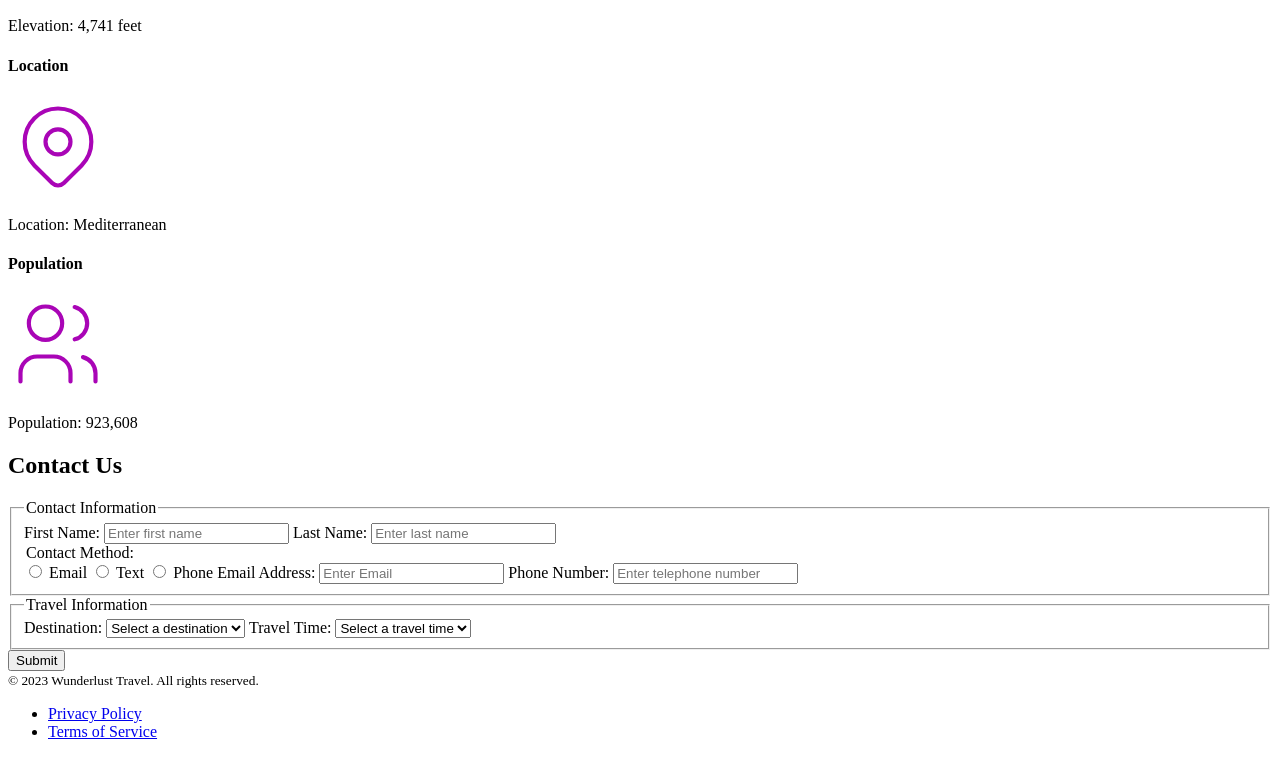
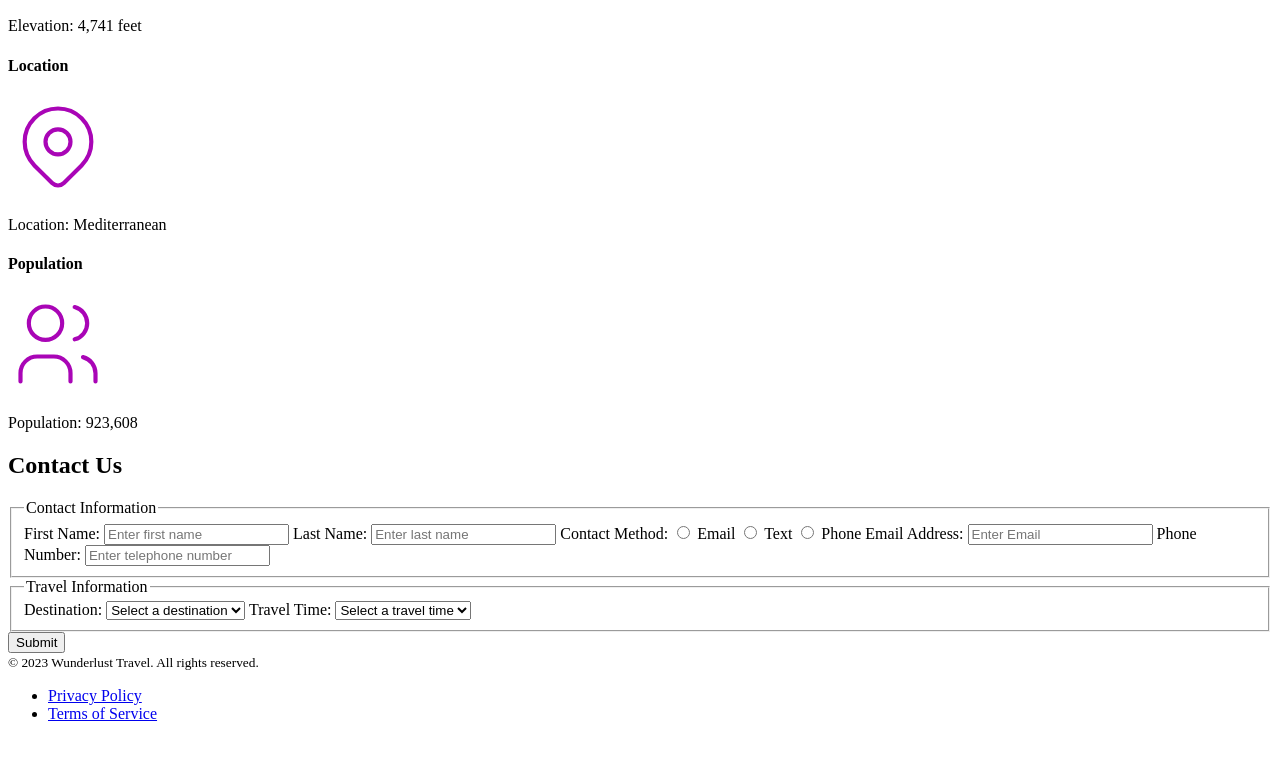
Before and after one commit to dlpressl/wunderlust, a plain HTML site: page index.html in a window 1280 px wide. Shown: the part 2874-3631 px from the top of the page. Drawn offline with Linux system fonts and the light colour scheme.

Commit message:
validated the code and fixed the one error

```diff
--- a/index.html
+++ b/index.html
@@ -261,7 +261,7 @@
             </article>
         </section>
 
-        <!-- Contact Us  Code -->
+        <!-- Contact Us  Section -->
         <section id="contact-us">
             <h2>Contact Us</h2>
             <form id="contact-form" method="POST" action="https://wp.zybooks.com/form-viewer.php">
@@ -272,7 +272,7 @@
                     <label for="last-name" class="last-name">Last Name:</label>
                     <input type="text" id="last-name" name="last-name" placeholder="Enter last name" required>
 
-                    <legend>Contact Method:</legend>
+                    <span>Contact Method:</span>
                     <input type="radio" id="email-radio" name="contact-method" value="email" required>
                     <label for="email-radio" class="email-radio">Email</label>
                     <input type="radio" id="text-radio" name="contact-method" value="text" required>
```
